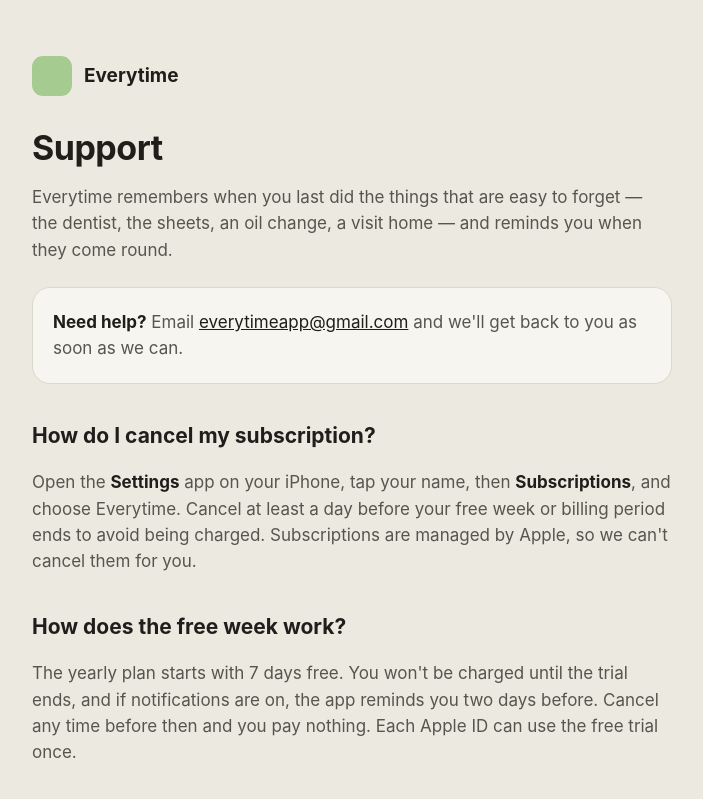
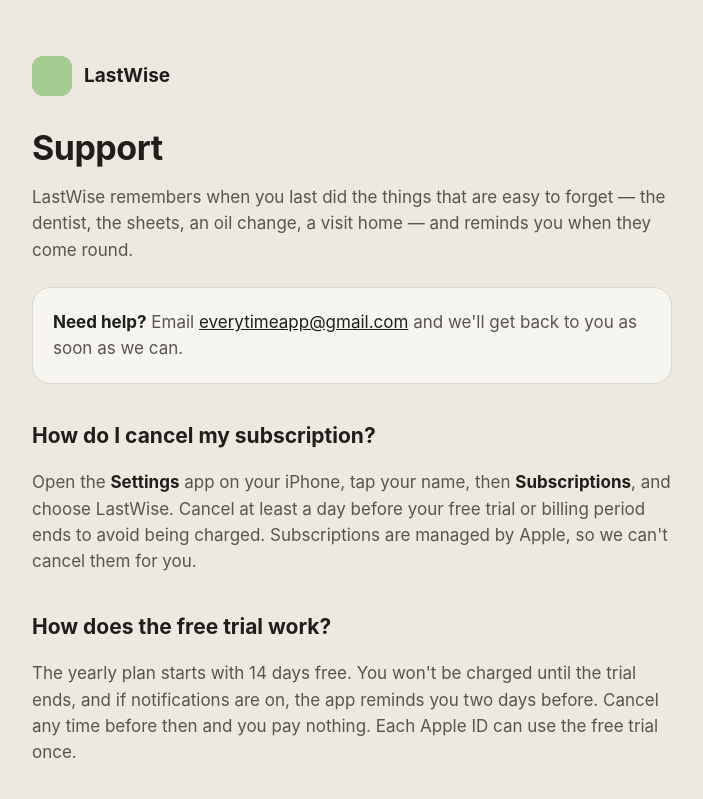
Before and after one commit to chlee1222/everytime, a plain HTML site: page index.html in a window 1280 px wide. Shown: the top 799 px of the page, without its empty margins (288-991 px from the left). Drawn offline with Linux system fonts and the light colour scheme.

Commit message:
Add files via upload

```diff
--- a/index.html
+++ b/index.html
@@ -3,10 +3,10 @@
   <head>
     <meta charset="utf-8" />
     <meta name="viewport" content="width=device-width, initial-scale=1" />
-    <title>Support · Everytime</title>
+    <title>Support · LastWise</title>
     <meta
       name="description"
-      content="Help and contact for Everytime, the app that remembers when you last did things."
+      content="Help and contact for LastWise, the app that remembers when you last did things."
     />
     <link rel="stylesheet" href="style.css" />
   </head>
@@ -14,12 +14,12 @@
     <main>
       <header>
         <div class="mark" aria-hidden="true"></div>
-        <div class="brand">Everytime</div>
+        <div class="brand">LastWise</div>
       </header>
 
       <h1>Support</h1>
       <p>
-        Everytime remembers when you last did the things that are easy to forget — the dentist, the
+        LastWise remembers when you last did the things that are easy to forget — the dentist, the
         sheets, an oil change, a visit home — and reminds you when they come round.
       </p>
 
@@ -34,14 +34,14 @@
       <h2>How do I cancel my subscription?</h2>
       <p>
         Open the <strong>Settings</strong> app on your iPhone, tap your name, then
-        <strong>Subscriptions</strong>, and choose Everytime. Cancel at least a day before your free
-        week or billing period ends to avoid being charged. Subscriptions are managed by Apple, so
+        <strong>Subscriptions</strong>, and choose LastWise. Cancel at least a day before your free
+        trial or billing period ends to avoid being charged. Subscriptions are managed by Apple, so
         we can't cancel them for you.
       </p>
 
-      <h2>How does the free week work?</h2>
+      <h2>How does the free trial work?</h2>
       <p>
-        The yearly plan starts with 7 days free. You won't be charged until the trial ends, and if
+        The yearly plan starts with 14 days free. You won't be charged until the trial ends, and if
         notifications are on, the app reminds you two days before. Cancel any time before then and
         you pay nothing. Each Apple ID can use the free trial once.
       </p>
@@ -74,7 +74,7 @@
       </p>
 
       <h2>Privacy</h2>
-      <p>Everytime collects no data. Read the full <a href="privacy.html">privacy policy</a>.</p>
+      <p>LastWise collects no data. Read the full <a href="privacy.html">privacy policy</a>.</p>
 
       <nav>
         <a href="./">Support</a>
```
Also changed, not shown: privacy.html (+5 -8 lines).
